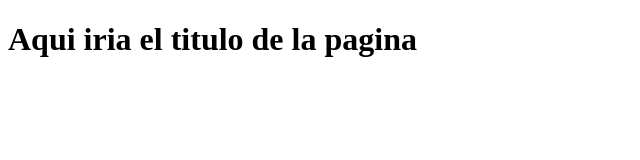
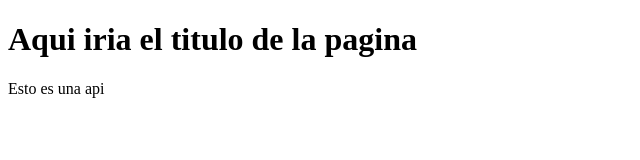
Before and after one commit to BrayanBRMRincon/Proyecto-web-empresa-C, a plain HTML site: page index.html in a window 1280 px wide. Shown: the whole page, without its empty margins (0-640 px from the left). Drawn offline with Linux system fonts and the light colour scheme.

Commit message:
Update index.html

```diff
--- a/index.html
+++ b/index.html
@@ -8,5 +8,6 @@
 </head>
 <body>
     <h1>Aqui iria el titulo de la pagina</h1>
+    <p>Esto es una api</p>
 </body>
 </html>
```
